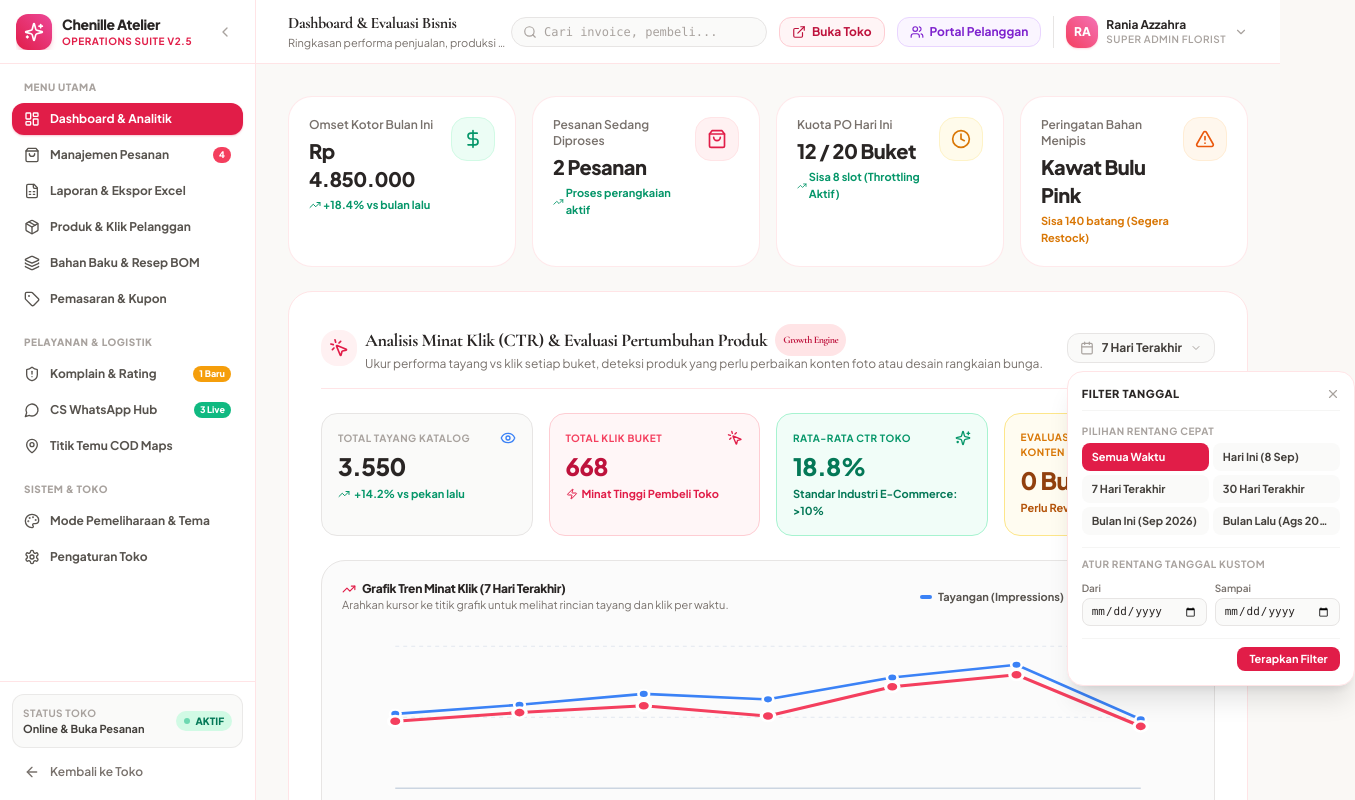
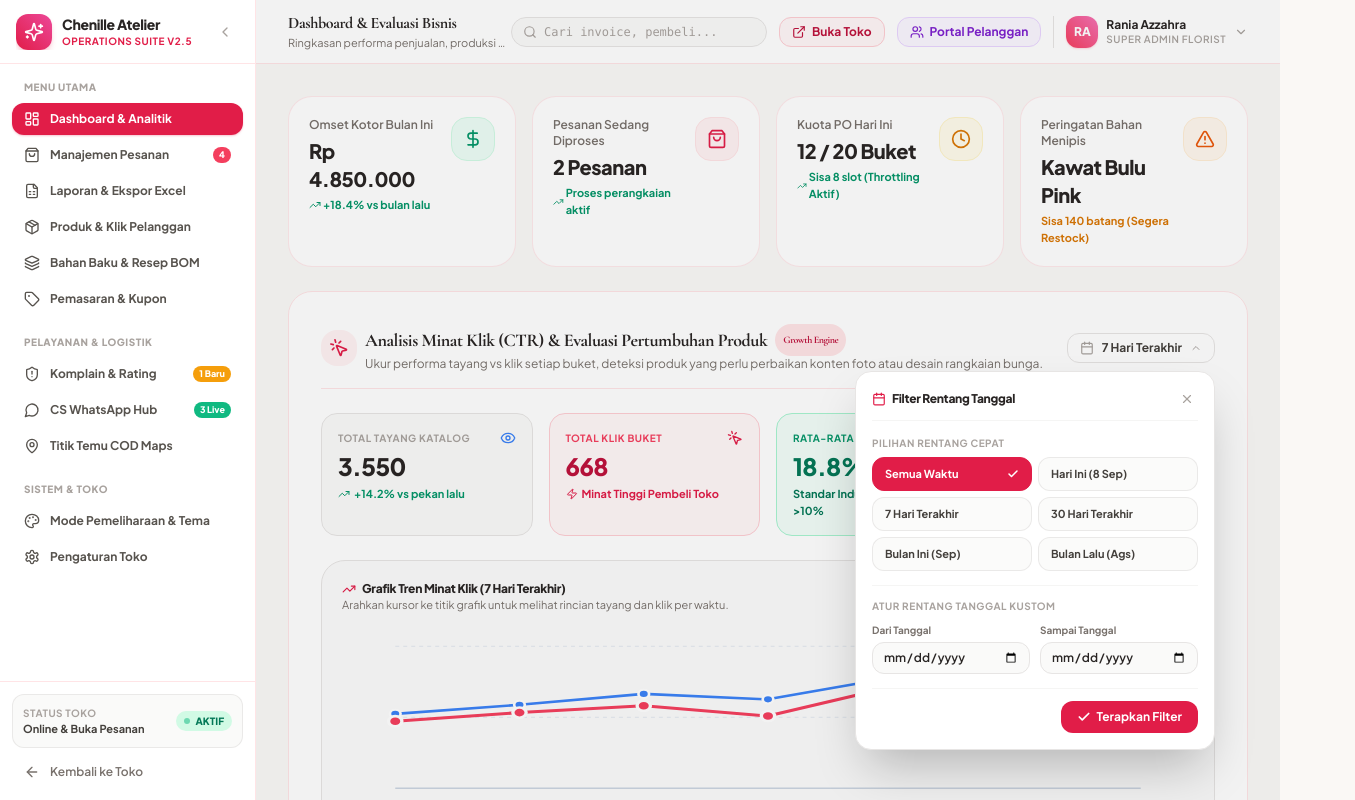
Before and after one commit to AhmadArifff/E-Comerce-BucketFlowers, a Next.js app in the folder apps/web/: page /admin in a window 1280 px wide. Both pictures are taken after a click on the button "7 Hari Terakhir". Shown: the top 800 px of the page, 1355 px wide, since content can reach past the window. Built offline with nearby package versions, Linux system fonts and the light colour scheme.

Commit message:
fix: date range filter popover clipping, right-anchored alignment, and table container overflow

```diff
--- a/apps/web/src/components/admin/AdminViews.tsx
+++ b/apps/web/src/components/admin/AdminViews.tsx
@@ -126,7 +126,7 @@ export const FinancialChartCard: React.FC = () => {
         </div>
 
         <div className="flex items-center flex-wrap gap-2.5 text-xs">
-          <DateRangeFilter value={dateRange} onChange={setDateRange} />
+          <DateRangeFilter value={dateRange} onChange={setDateRange} align="right" />
           <button
             onClick={handleExportExcel}
             className="flex items-center gap-1 px-3 py-1.5 rounded-xl bg-emerald-50 border border-emerald-200 text-emerald-700 hover:bg-emerald-100 text-xs font-bold transition-all shadow-2xs cursor-pointer ml-auto sm:ml-0"
@@ -504,7 +504,7 @@ export const ReportsView: React.FC = () => {
           </div>
 
           <div className="flex flex-wrap items-center gap-2.5 self-start xl:self-auto">
-            <DateRangeFilter value={dateRange} onChange={setDateRange} />
+            <DateRangeFilter value={dateRange} onChange={setDateRange} align="right" />
             <button
               onClick={() => handleDownload('CSV')}
               className="flex items-center gap-1.5 px-3.5 py-2 rounded-xl border border-stone-200 bg-white hover:bg-stone-50 text-stone-700 text-xs font-bold transition-all shadow-2xs cursor-pointer"
--- a/apps/web/src/components/admin/DateRangeFilter.tsx
+++ b/apps/web/src/components/admin/DateRangeFilter.tsx
@@ -1,7 +1,7 @@
 'use client';
 
-import React, { useState } from 'react';
-import { Calendar, X, Filter, ChevronDown, Check } from 'lucide-react';
+import React, { useState, useRef, useEffect } from 'react';
+import { Calendar, X, ChevronDown, Check, RotateCcw } from 'lucide-react';
 
 export interface DateRange {
   startDate: string; // YYYY-MM-DD
@@ -15,6 +15,7 @@ interface DateRangeFilterProps {
   onChange: (range: DateRange) => void;
   className?: string;
   label?: string;
+  align?: 'left' | 'right';
 }
 
 export const DateRangeFilter: React.FC<DateRangeFilterProps> = ({
@@ -22,10 +23,13 @@ export const DateRangeFilter: React.FC<DateRangeFilterProps> = ({
   value,
   onChange,
   className = '',
-  label = 'Filter Tanggal',
+  label = 'Filter Rentang Tanggal',
+  align = 'right',
 }) => {
   const currentRange = range || value || { startDate: '', endDate: '' };
   const [isOpen, setIsOpen] = useState(false);
+  const popoverRef = useRef<HTMLDivElement>(null);
+  const [effectiveAlign, setEffectiveAlign] = useState<'left' | 'right'>(align);
 
   // Helper presets based on simulated current date: 2026-09-08
   const PRESETS = [
@@ -33,9 +37,25 @@ export const DateRangeFilter: React.FC<DateRangeFilterProps> = ({
     { label: 'Hari Ini (8 Sep)', start: '2026-09-08', end: '2026-09-08' },
     { label: '7 Hari Terakhir', start: '2026-09-01', end: '2026-09-08' },
     { label: '30 Hari Terakhir', start: '2026-08-09', end: '2026-09-08' },
-    { label: 'Bulan Ini (Sep 2026)', start: '2026-09-01', end: '2026-09-30' },
-    { label: 'Bulan Lalu (Ags 2026)', start: '2026-08-01', end: '2026-08-31' },
+    { label: 'Bulan Ini (Sep)', start: '2026-09-01', end: '2026-09-30' },
+    { label: 'Bulan Lalu (Ags)', start: '2026-08-01', end: '2026-08-31' },
   ];
+
+  // Detect and adjust alignment if the popover would overflow viewport bounds
+  useEffect(() => {
+    if (isOpen && popoverRef.current) {
+      const rect = popoverRef.current.getBoundingClientRect();
+      const viewportWidth = window.innerWidth;
+
+      if (rect.right > viewportWidth - 12) {
+        setEffectiveAlign('right');
+      } else if (rect.left < 12) {
+        setEffectiveAlign('left');
+      }
+    } else {
+      setEffectiveAlign(align);
+    }
+  }, [isOpen, align]);
 
   const handleSelectPreset = (preset: { label: string; start: string; end: string }) => {
     onChange({
@@ -46,21 +66,40 @@ export const DateRangeFilter: React.FC<DateRangeFilterProps> = ({
     setIsOpen(false);
   };
 
-  const handleReset = (e: React.MouseEvent) => {
-    e.stopPropagation();
+  const handleReset = (e?: React.MouseEvent) => {
+    e?.stopPropagation();
     onChange({ startDate: '', endDate: '', presetLabel: undefined });
   };
 
   const isFiltered = Boolean(currentRange.startDate || currentRange.endDate);
 
+  const formatShortDate = (isoStr: string) => {
+    if (!isoStr) return '';
+    try {
+      const parts = isoStr.split('-');
+      if (parts.length === 3) {
+        const monthNames = ['', 'Jan', 'Feb', 'Mar', 'Apr', 'Mei', 'Jun', 'Jul', 'Ags', 'Sep', 'Okt', 'Nov', 'Des'];
+        const day = parseInt(parts[2], 10);
+        const month = monthNames[parseInt(parts[1], 10)] || parts[1];
+        return `${day} ${month}`;
+      }
+      return isoStr;
+    } catch {
+      return isoStr;
+    }
+  };
+
   const formatDisplay = () => {
     if (currentRange.presetLabel) return currentRange.presetLabel;
     if (currentRange.startDate && currentRange.endDate) {
-      return `${currentRange.startDate} s/d ${currentRange.endDate}`;
+      if (currentRange.startDate === currentRange.endDate) {
+        return formatShortDate(currentRange.startDate);
+      }
+      return `${formatShortDate(currentRange.startDate)} - ${formatShortDate(currentRange.endDate)}`;
     }
-    if (currentRange.startDate) return `Sejak ${currentRange.startDate}`;
-    if (currentRange.endDate) return `Sampai ${currentRange.endDate}`;
-    return 'Semua Rentang Waktu';
+    if (currentRange.startDate) return `Sejak ${formatShortDate(currentRange.startDate)}`;
+    if (currentRange.endDate) return `Sampai ${formatShortDate(currentRange.endDate)}`;
+    return 'Semua Waktu';
   };
 
   return (
@@ -72,13 +111,17 @@ export const DateRangeFilter: React.FC<DateRangeFilterProps> = ({
           onClick={() => setIsOpen(!isOpen)}
           className={`flex items-center gap-2 px-3 py-1.5 rounded-xl border transition-all cursor-pointer font-bold ${
             isFiltered
-              ? 'bg-rose-50 border-rose-300 text-rose-700 shadow-2xs'
-              : 'bg-stone-50 hover:bg-stone-100 border-stone-200 text-stone-700'
+              ? 'bg-rose-50 border-rose-300 text-rose-700 shadow-2xs hover:bg-rose-100/70'
+              : 'bg-white hover:bg-stone-50 border-stone-200 text-stone-700 hover:border-stone-300'
           }`}
         >
           <Calendar className={`w-3.5 h-3.5 ${isFiltered ? 'text-rose-600' : 'text-stone-400'}`} />
-          <span className="truncate max-w-[170px] sm:max-w-[220px]">{formatDisplay()}</span>
-          <ChevronDown className="w-3 h-3 text-stone-400 shrink-0" />
+          <span className="whitespace-nowrap">{formatDisplay()}</span>
+          <ChevronDown
+            className={`w-3 h-3 text-stone-400 shrink-0 transition-transform duration-200 ${
+              isOpen ? 'rotate-180 text-rose-600' : ''
+            }`}
+          />
         </button>
 
         {isFiltered && (
@@ -96,30 +139,42 @@ export const DateRangeFilter: React.FC<DateRangeFilterProps> = ({
       {/* Popover Dropdown */}
       {isOpen && (
         <>
+          {/* Invisible Backdrop */}
           <div
-            className="fixed inset-0 z-40"
+            className="fixed inset-0 z-40 bg-black/5"
             onClick={() => setIsOpen(false)}
           />
-          <div className="absolute top-full left-0 mt-2 z-50 w-72 bg-white rounded-2xl shadow-xl border border-rose-100 p-3.5 space-y-3 animate-in fade-in">
-            <div className="flex items-center justify-between pb-2 border-b border-stone-100">
-              <span className="font-extrabold text-stone-800 text-[11px] uppercase tracking-wider">
-                {label}
-              </span>
+
+          {/* Popover Card */}
+          <div
+            ref={popoverRef}
+            className={`absolute top-full mt-2 z-50 w-[340px] sm:w-[360px] max-w-[calc(100vw-24px)] bg-white rounded-2xl shadow-2xl border border-stone-200 p-4 space-y-3.5 animate-in fade-in zoom-in-95 duration-150 ${
+              effectiveAlign === 'right' ? 'right-0' : 'left-0'
+            }`}
+          >
+            {/* Header */}
+            <div className="flex items-center justify-between pb-2.5 border-b border-stone-100">
+              <div className="flex items-center gap-1.5">
+                <Calendar className="w-3.5 h-3.5 text-rose-600" />
+                <span className="font-extrabold text-stone-800 text-xs tracking-tight">
+                  {label}
+                </span>
+              </div>
               <button
                 type="button"
                 onClick={() => setIsOpen(false)}
-                className="text-stone-400 hover:text-stone-600"
+                className="p-1 text-stone-400 hover:text-stone-700 hover:bg-stone-100 rounded-lg transition-colors cursor-pointer"
               >
                 <X className="w-3.5 h-3.5" />
               </button>
             </div>
 
             {/* Quick Presets */}
-            <div className="space-y-1">
+            <div className="space-y-1.5">
               <span className="text-[10px] font-bold text-stone-400 uppercase tracking-wider block">
                 Pilihan Rentang Cepat
               </span>
-              <div className="grid grid-cols-2 gap-1">
+              <div className="grid grid-cols-2 gap-1.5">
                 {PRESETS.map((p) => {
                   const isActive =
                     (!p.start && !currentRange.startDate) ||
@@ -129,13 +184,14 @@ export const DateRangeFilter: React.FC<DateRangeFilterProps> = ({
                       key={p.label}
                       type="button"
                       onClick={() => handleSelectPreset(p)}
-                      className={`text-left px-2.5 py-1.5 rounded-lg text-[11px] font-bold transition-all truncate cursor-pointer ${
+                      className={`text-left px-3 py-2 rounded-xl text-[11px] font-bold transition-all cursor-pointer flex items-center justify-between border ${
                         isActive
-                          ? 'bg-rose-600 text-white shadow-2xs'
-                          : 'bg-stone-50 hover:bg-rose-50 text-stone-700 hover:text-rose-700'
+                          ? 'bg-rose-600 border-rose-600 text-white shadow-xs'
+                          : 'bg-stone-50/80 hover:bg-rose-50/60 border-stone-200/80 hover:border-rose-200 text-stone-700 hover:text-rose-700'
                       }`}
                     >
-                      {p.label}
+                      <span className="whitespace-nowrap">{p.label}</span>
+                      {isActive && <Check className="w-3 h-3 text-white stroke-[3] shrink-0 ml-1" />}
                     </button>
                   );
                 })}
@@ -143,13 +199,21 @@ export const DateRangeFilter: React.FC<DateRangeFilterProps> = ({
             </div>
 
             {/* Custom Range Inputs */}
-            <div className="pt-2 border-t border-stone-100 space-y-2">
-              <span className="text-[10px] font-bold text-stone-400 uppercase tracking-wider block">
-                Atur Rentang Tanggal Kustom
-              </span>
-              <div className="grid grid-cols-2 gap-2">
-                <div>
-                  <label className="text-[10px] font-semibold text-stone-500 block mb-0.5">Dari</label>
+            <div className="pt-3 border-t border-stone-100 space-y-2">
+              <div className="flex items-center justify-between">
+                <span className="text-[10px] font-bold text-stone-400 uppercase tracking-wider block">
+                  Atur Rentang Tanggal Kustom
+                </span>
+                {(currentRange.startDate || currentRange.endDate) && (
+                  <span className="text-[10px] font-extrabold text-rose-600 bg-rose-50 px-2 py-0.5 rounded-full border border-rose-200">
+                    Kustom Aktif
+                  </span>
+                )}
+              </div>
+
+              <div className="grid grid-cols-2 gap-2.5">
+                <div className="space-y-1">
+                  <label className="text-[10px] font-bold text-stone-500 block">Dari Tanggal</label>
                   <input
                     type="date"
                     value={currentRange.startDate}
@@ -160,11 +224,11 @@ export const DateRangeFilter: React.FC<DateRangeFilterProps> = ({
                         presetLabel: undefined,
                       })
                     }
-                    className="w-full px-2 py-1 bg-stone-50 border border-stone-200 rounded-lg text-[11px] font-mono focus:outline-none focus:ring-1 focus:ring-rose-500"
+                    className="w-full px-2.5 py-1.5 bg-stone-50 border border-stone-200 rounded-xl text-xs font-semibold text-stone-800 focus:outline-none focus:ring-2 focus:ring-rose-500/20 focus:border-rose-400 cursor-pointer"
                   />
                 </div>
-                <div>
-                  <label className="text-[10px] font-semibold text-stone-500 block mb-0.5">Sampai</label>
+                <div className="space-y-1">
+                  <label className="text-[10px] font-bold text-stone-500 block">Sampai Tanggal</label>
                   <input
                     type="date"
                     value={currentRange.endDate}
@@ -175,20 +239,33 @@ export const DateRangeFilter: React.FC<DateRangeFilterProps> = ({
                         presetLabel: undefined,
                       })
                     }
-                    className="w-full px-2 py-1 bg-stone-50 border border-stone-200 rounded-lg text-[11px] font-mono focus:outline-none focus:ring-1 focus:ring-rose-500"
+                    className="w-full px-2.5 py-1.5 bg-stone-50 border border-stone-200 rounded-xl text-xs font-semibold text-stone-800 focus:outline-none focus:ring-2 focus:ring-rose-500/20 focus:border-rose-400 cursor-pointer"
                   />
                 </div>
               </div>
             </div>
 
-            {/* Apply & Close */}
-            <div className="pt-2 border-t border-stone-100 flex justify-end">
+            {/* Apply & Reset Buttons */}
+            <div className="pt-3 border-t border-stone-100 flex items-center justify-between gap-2">
+              {isFiltered ? (
+                <button
+                  type="button"
+                  onClick={() => handleReset()}
+                  className="px-3 py-1.5 rounded-xl text-xs font-bold text-stone-500 hover:text-rose-600 hover:bg-rose-50 transition-all cursor-pointer flex items-center gap-1 border border-transparent hover:border-rose-200"
+                >
+                  <RotateCcw className="w-3 h-3" />
+                  <span>Reset</span>
+                </button>
+              ) : (
+                <div />
+              )}
               <button
                 type="button"
                 onClick={() => setIsOpen(false)}
-                className="px-3 py-1 bg-rose-600 hover:bg-rose-700 text-white rounded-lg text-[11px] font-bold cursor-pointer transition-all shadow-2xs"
+                className="px-4 py-2 bg-rose-600 hover:bg-rose-700 active:scale-95 text-white rounded-xl text-xs font-bold cursor-pointer transition-all shadow-xs flex items-center gap-1.5"
               >
-                Terapkan Filter
+                <Check className="w-3.5 h-3.5 stroke-[3]" />
+                <span>Terapkan Filter</span>
               </button>
             </div>
           </div>
--- a/apps/web/src/components/admin/ProductCtrAnalyticsCard.tsx
+++ b/apps/web/src/components/admin/ProductCtrAnalyticsCard.tsx
@@ -297,7 +297,7 @@ export const ProductCtrAnalyticsCard: React.FC<{ onOpenBom?: (prod: Product) =>
 
         {/* Date Range Filter */}
         <div className="self-start lg:self-auto">
-          <DateRangeFilter value={dateRange} onChange={setDateRange} />
+          <DateRangeFilter value={dateRange} onChange={setDateRange} align="right" />
         </div>
       </div>
 
--- a/apps/web/src/components/admin/WarrantyClaimsTable.tsx
+++ b/apps/web/src/components/admin/WarrantyClaimsTable.tsx
@@ -175,7 +175,7 @@ export const WarrantyClaimsTable: React.FC = () => {
 
         {/* Toolbar: Date Range + Filter Pills */}
         <div className="flex flex-col sm:flex-row items-start sm:items-center gap-2.5">
-          <DateRangeFilter value={dateRange} onChange={setDateRange} />
+          <DateRangeFilter value={dateRange} onChange={setDateRange} align="right" />
           <div className="flex items-center gap-1.5 p-1 bg-stone-100 rounded-2xl border border-stone-200">
             {['ALL', 'SUBMITTED', 'UNDER_REVIEW', 'APPROVED_REPLACE'].map((status) => (
               <button
```
Also changed, not shown: apps/web/src/components/admin/OrdersTable.tsx (+4 -4 lines).
